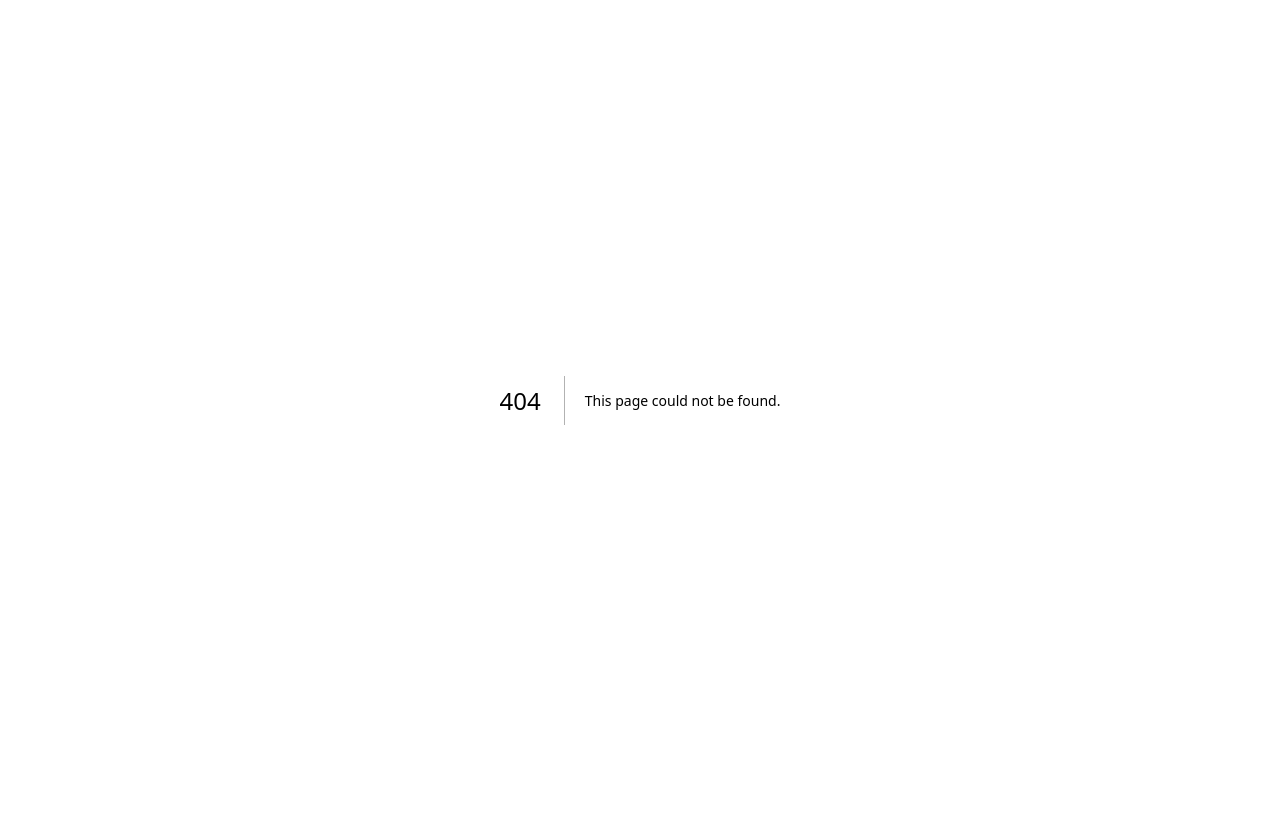
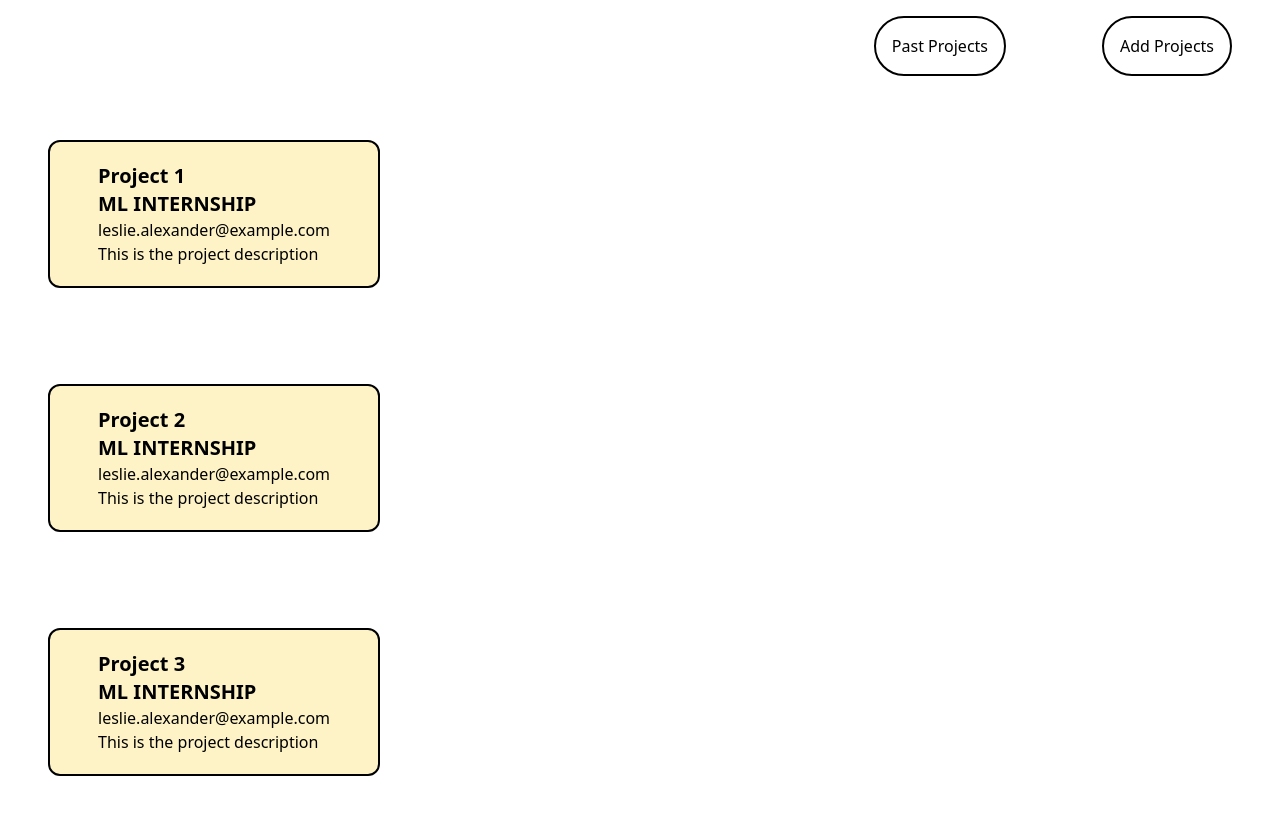
Before and after one commit to Dami-18/IRISMS, a Next.js app: page /dashboard-faculty in a window 1280 px wide. Before the commit this address had no page. Shown: the top 814 px of the page. Built offline with nearby package versions, Linux system fonts and the light colour scheme.

Commit message:
faculty dashboard added

```diff
--- /dev/null
+++ b/src/app/dashboard-faculty/page.tsx
@@ -0,0 +1,55 @@
+const projects = [
+  {
+    name: "ML INTERNSHIP",
+    faculty_name: "Alakh Pande",
+    email: "leslie.alexander@example.com",
+    description: " This is the project description",
+  },
+  {
+    name: "ML INTERNSHIP",
+    faculty_name: "Alakh Pande",
+    email: "leslie.alexander@example.com",
+    description: " This is the project description",
+  },
+  {
+    name: "ML INTERNSHIP",
+    faculty_name: "Alakh Pande",
+    email: "leslie.alexander@example.com",
+    description: " This is the project description",
+  },
+];
+
+const Internships = () => {
+  return (
+    <div>
+      <div className="flex flex-row-reverse">
+        {/* Add Modals for adding projects and route for past projects*/}
+        <button className="mr-12 mb-4 mt-4 ml-12 border-2 rounded-full p-4 hover:bg-green-500">
+          Add Projects
+        </button>
+        <button className="mr-12 mb-4 mt-4 ml-12 border-2 rounded-full p-4 hover:bg-red-500">
+          Past Projects
+        </button>
+      </div>
+      {projects.map((project, index) => (
+        <div key={index + 1} className="flex">
+          <li
+            key={project.email}
+            className="flex justify-between gap-x-6 py-5 bg-amber-100 border-2 rounded-xl p-12 m-12 hover:bg-green-200"
+          >
+            <div className="flex min-w-0 gap-x-4">
+              <div className="min-w-0 flex-auto">
+                <p className="text-xl font-semibold">Project {index + 1}</p>
+                <p className="text-xl font-semibold">{project.name}</p>
+                <p className="">{project.email}</p>
+                <p className="">{project.description}</p>
+              </div>
+            </div>
+          </li>
+        </div>
+      ))}
+    </div>
+  );
+};
+
+export default Internships;
```
